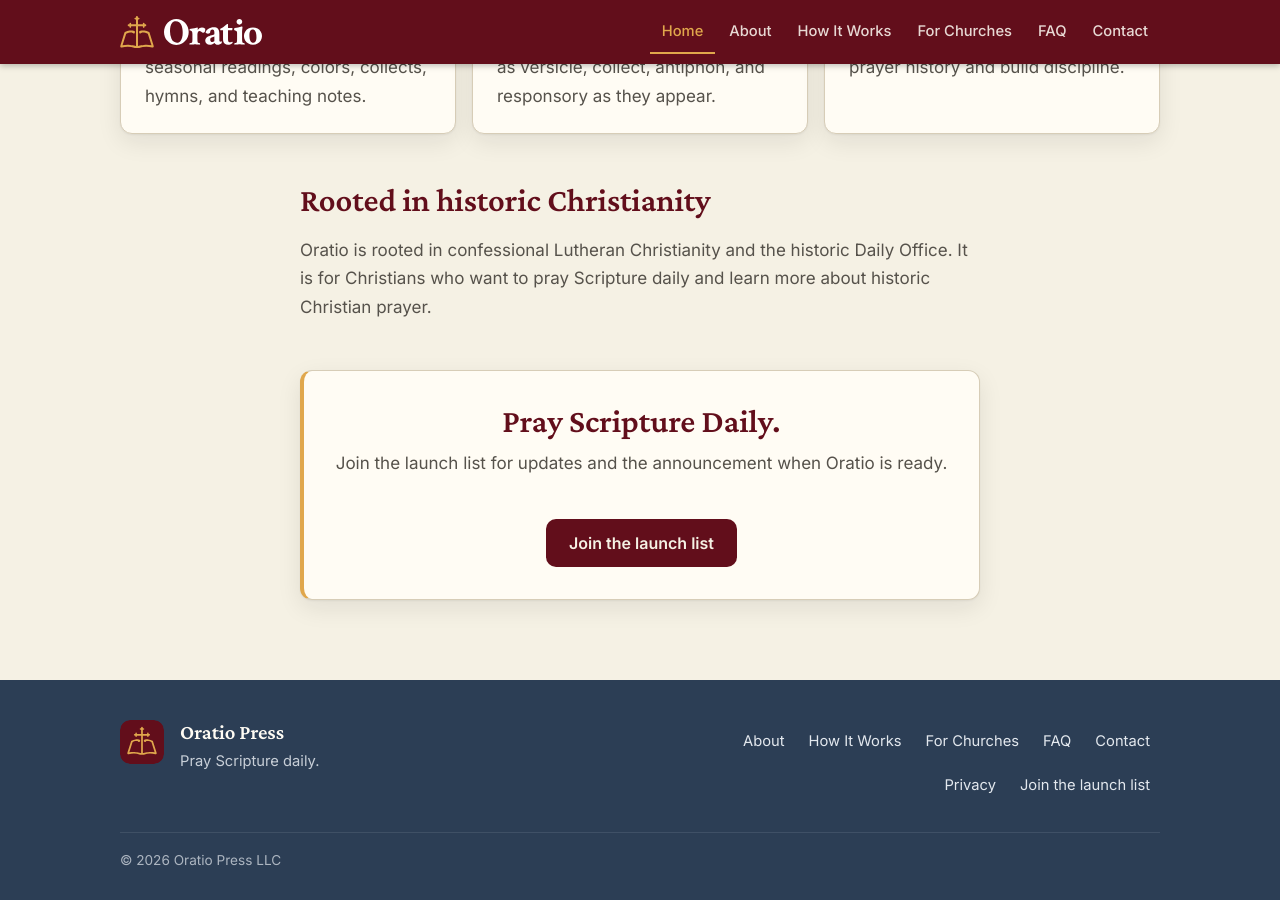
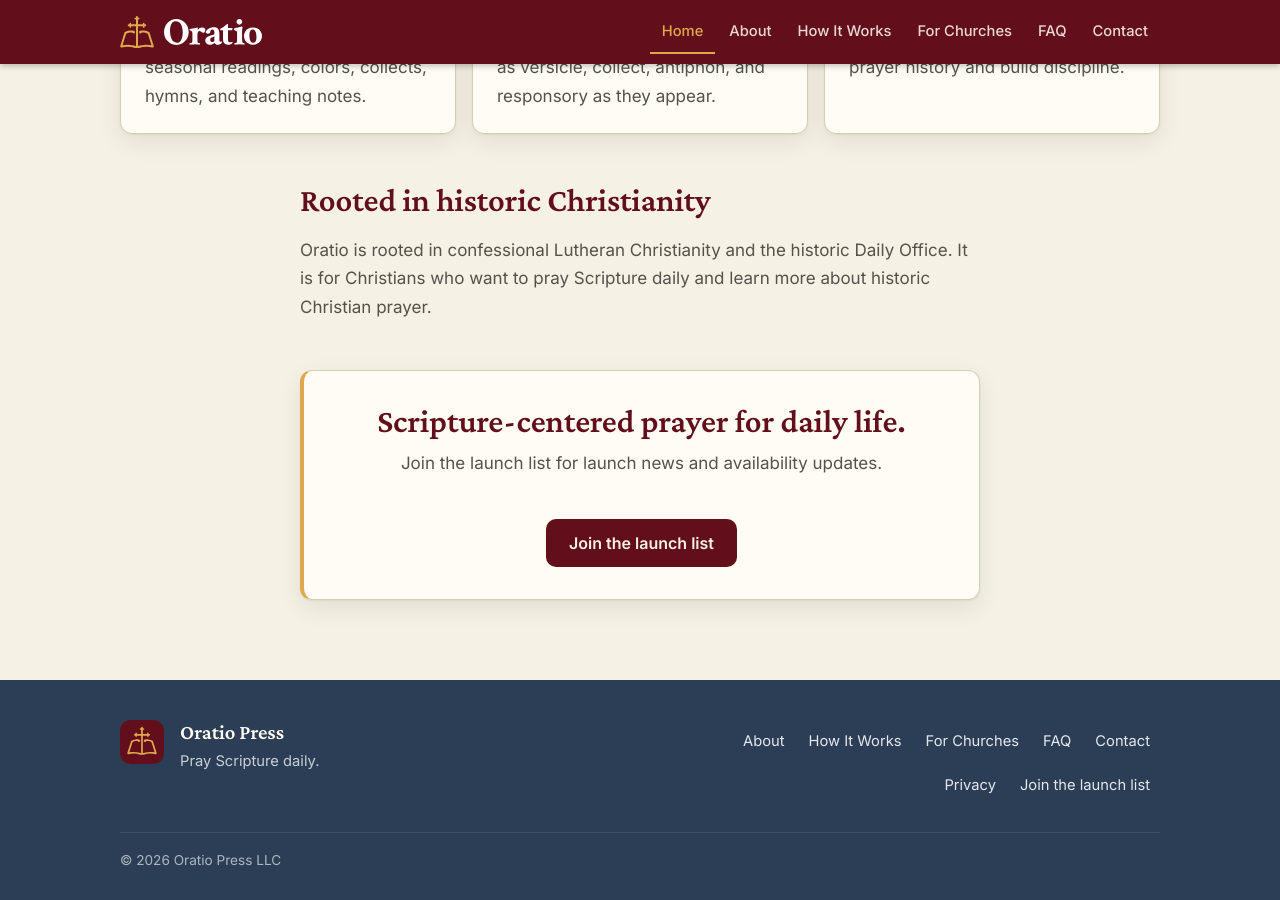
Before and after one commit to Oratio-Press/oratio.github.io, a Jekyll site: the page built from index.html, in a window 1280 px wide and 900 px high, scrolled down 1983 px. Built offline with Jekyll 4.4.1, drawn with Linux system fonts in a browser that asks for light colours.

Commit message:
Update launch-list.html

```diff
--- a/_includes/launch-list.html
+++ b/_includes/launch-list.html
@@ -5,8 +5,8 @@
 {%- endcomment -%}
 <section class="section">
   <div class="card card--accent cta">
-    <h2>{{ include.title | default: "Pray Scripture Daily." }}</h2>
-    <p>{{ include.text | default: "Join the launch list for updates and the announcement when Oratio is ready." }}</p>
+    <h2>{{ include.title | default: "Scripture-centered prayer for daily life." }}</h2>
+    <p>{{ include.text | default: "Join the launch list for launch news and availability updates." }}</p>
     <div class="buttons">
       <a class="button button--primary" href="{{ include.url | default: site.launch_list }}">{{ include.button | default: "Join the launch list" }}</a>
     </div>
```
